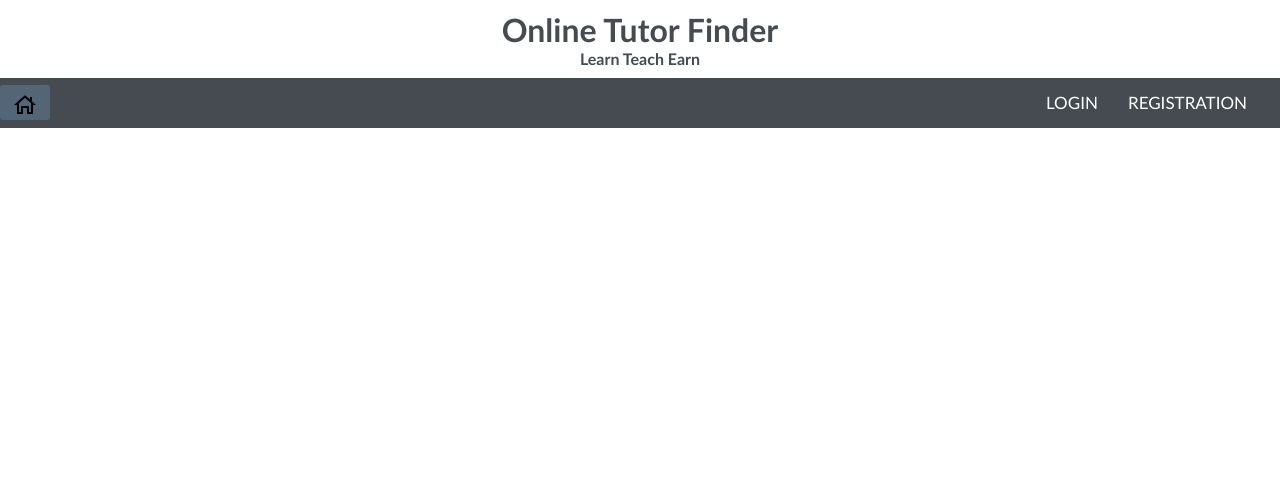
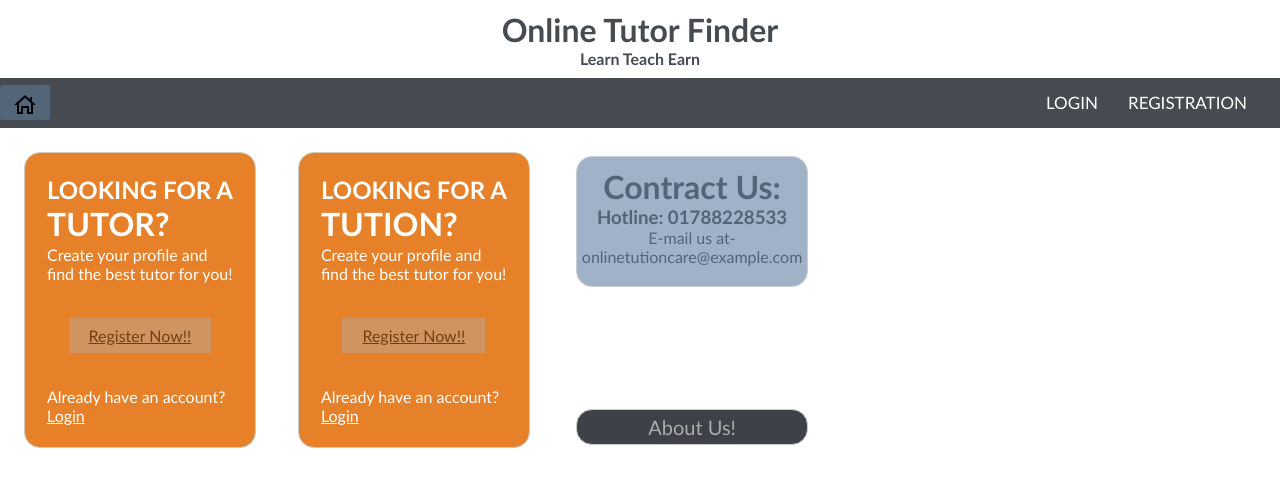
Before and after one commit to bilashProshad/webtech, a PHP site: page / in a window 1280 px wide. Shown: the top 487 px of the page. Run offline with PHP 8.4, Linux system fonts and the light colour scheme.

Commit message:
index file changed

```diff
--- a/css/style.css
+++ b/css/style.css
@@ -49,7 +49,7 @@ body{
     margin: 10px;
 }
 
-form {
+.login-form, .registration-form{
     margin: 0 auto;
     width: auto;
     padding: 1em;
@@ -83,15 +83,62 @@ form table tr td a{
 }
 
 button {
-    background-color: #aaa;
+    background-color:#717980;
     color: white;
     padding: 14px 20px;
     margin: 8px 0;
     border: none;
     cursor: pointer;
-  }
+}
 
-  button:hover{
+ button:hover{
     background: #526677;
     transition: .2s;
 }
+
+.index-register-btn{
+    background-color: #bba897;
+    opacity: 0.5;
+    color: black;
+    padding: 8px 20px;
+    margin: 8px 0;
+    border: none;
+    cursor: pointer;
+}
+
+.index-login-btn{
+    color: white;
+    text-decoration: underline;
+}
+
+.index-form{
+    padding: 20px;
+    margin: 20px;
+    border: 1px solid #CCC;
+    border-radius: 1em;
+    background-color: #e68129;
+    color: white;
+}
+
+.index-form-contract{
+    padding-top: 10px;
+    padding-left: 5px;
+    padding-right: 5px;
+    padding-bottom: 20px;
+    margin-left: 20px;
+    margin-bottom: 60px;
+    border: 1px solid #CCC;
+    border-radius: 1em;
+    background-color: #a1b1c7;
+    color: #526677;
+}
+
+.index-form-about{
+    padding: 5px;
+    margin-left: 20px;
+    margin-top: 60px;
+    border: 1px solid #CCC;
+    border-radius: 1em;
+    background-color: #3e4147;
+    color: white;
+}
--- a/index.php
+++ b/index.php
@@ -24,6 +24,93 @@
 
     </nav>
 
+    <table>
+        <tr>
+            <td>
+                <table>
+                <tr>
+                    <td>
+                        <form action="" class="index-form">
+                            <table >
+                                <tr>
+                                    <td>
+                                        <h2>LOOKING FOR A</h2>
+                                        <h1>TUTOR?</h1>
+                                    </td>
+                                </tr>
+                                <tr>
+                                    <td>
+                                        <p>Create your profile and</p>
+                                        <p>find the best tutor for you!</p>
+                                    </td>
+                                </tr>
+                                <tr>
+                                    <td height="100" align="center"><a class="index-register-btn" href="registration.php">Register Now!!</a></td>
+                                </tr>
+                                <tr>
+                                    <td>
+                                        Already have an account? <br>
+                                        <a class="index-login-btn" href="login.php">Login</a>
+                                    </td>
+                                </tr>
+                            </table>
+                        </form>
+                    </td>
+                    <td>
+                        <form action="" class="index-form">
+                            <table >
+                                <tr>
+                                    <td>
+                                        <h2>LOOKING FOR A</h2>
+                                        <h1>TUTION?</h1>
+                                    </td>
+                                </tr>
+                                <tr>
+                                    <td>
+                                        <p>Create your profile and</p>
+                                        <p>find the best tutor for you!</p>
+                                    </td>
+                                </tr>
+                                <tr>
+                                    <td height="100" align="center"><a class="index-register-btn" href="registration.php">Register Now!!</a></td>
+                                </tr>
+                                <tr>
+                                    <td>
+                                        Already have an account? <br>
+                                        <a class="index-login-btn" href="login.php">Login</a>
+                                    </td>
+                                </tr>
+                            </table>
+                        </form>
+                    </td>
+                </tr>
+                </table>
+            </td>
+            <td>
+                <table>
+                    <tr>
+                        <td align="center">
+                            <form action="" class="index-form-contract">
+                                <h1>Contract Us:</h1>
+                                <h3>Hotline: 01788228533</h3>
+                                <p>E-mail us at-</p>
+                                <p>onlinetutioncare@example.com</p>
+                            </form>
+                        </td>
+                    </tr>
+                    <tr>
+                        <td align="center">
+                            <form action="" class="index-form-about">
+                                <a style="color: #aaa; font-size:20px" href="">About Us!</a>
+                            </form>
+                        </td>
+                    </tr>
+                </table>
+            </td>
+        </tr>
+    </table>
+
+
 
 </body>
 </html>
--- a/login.php
+++ b/login.php
@@ -25,11 +25,11 @@
 
     </nav>
 
-    <form action="" method="post">
+    <form action="" method="post" class="login-form">
         <table>
             <tr>
                 <th>
-                    <h1><label for="">Login</label></h1>
+                    <h1 style="margin-bottom: 10px"><label for="">Login</label></h1>
                 </th>
             </tr>
             <tr>
@@ -42,7 +42,7 @@
                 <th align="right"><button type="submit">Login</button></th>
             </tr>
         </table>
-        <table>
+        <table style="margin-top: 20px">
             <tr>
                 <td>
                     <label for="">Forgot your passoword?</label> <a href="#">Click Here</a>
--- a/registration.php
+++ b/registration.php
@@ -24,11 +24,11 @@
 
     </nav>
 
-    <form action="" method="post">
+    <form action="" method="post" class="registration-form">
         <table>
             <tr>
                 <th>
-                    <h1><label for="">Registration</label></h1>
+                    <h1 style="margin-bottom: 10px"><label for="">Registration</label></h1>
                 </th>
             </tr>
             <tr>
```
